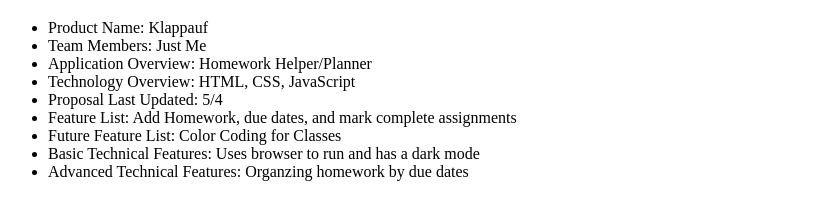
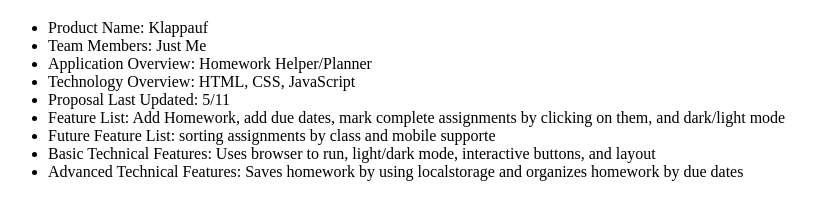
Before and after one commit to tylerk323/class-project-proposal, a plain HTML site: page index.html in a window 1280 px wide. Shown: the part 61-280 px from the top of the page, without its empty margins (0-839 px from the left). Drawn offline with Linux system fonts and the light colour scheme.

Commit message:
Update project details in index.html

```diff
--- a/index.html
+++ b/index.html
@@ -12,11 +12,11 @@
       <li>Team Members: Just Me</li>
       <li>Application Overview: Homework Helper/Planner</li>
       <li>Technology Overview: HTML, CSS, JavaScript</li>
-      <li>Proposal Last Updated: 5/4</li>
-      <li>Feature List: Add Homework, due dates, and mark complete assignments</li>
-      <li>Future Feature List: Color Coding for Classes</li>
-      <li>Basic Technical Features: Uses browser to run and has a dark mode</li>
-      <li>Advanced Technical Features: Organzing homework by due dates</li>
+      <li>Proposal Last Updated: 5/11</li>
+      <li>Feature List: Add Homework, add due dates, mark complete assignments by clicking on them, and dark/light mode</li>
+      <li>Future Feature List: sorting assignments by class and mobile supporte</li>
+      <li>Basic Technical Features: Uses browser to run, light/dark mode, interactive buttons, and layout</li>
+      <li>Advanced Technical Features: Saves homework by using localstorage and organizes homework by due dates</li>
   </ul>
 
 </body>
```
